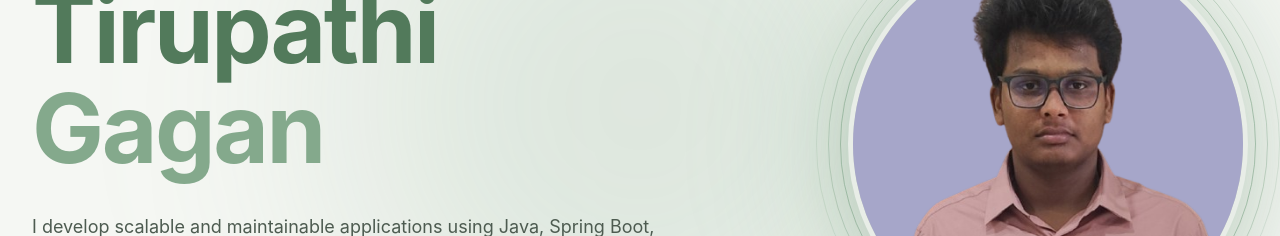
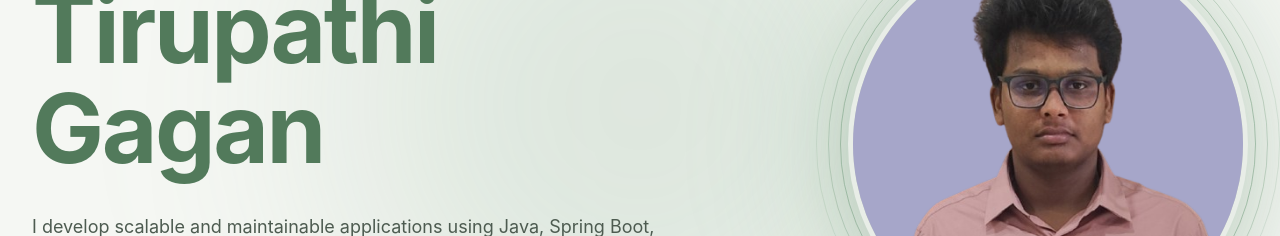
Before and after one commit to gagantirupathi07/portfolio, a React (Vite) app: page / in a window 1280 px wide. Shown: the part 296-532 px from the top of the page. Built offline with nearby package versions, Linux system fonts and the light colour scheme; no server answers.

Commit message:
Update Hero.tsx

```diff
--- a/src/components/Hero.tsx
+++ b/src/components/Hero.tsx
@@ -33,7 +33,7 @@ const Hero = () => {
 
             <span className="text-[#527A5B]">
               Tirupathi{" "}
-              <span className="text-[#84A98C]">
+              <span className="text-[#527A5B]">
                 Gagan
               </span>
             </span>
```
